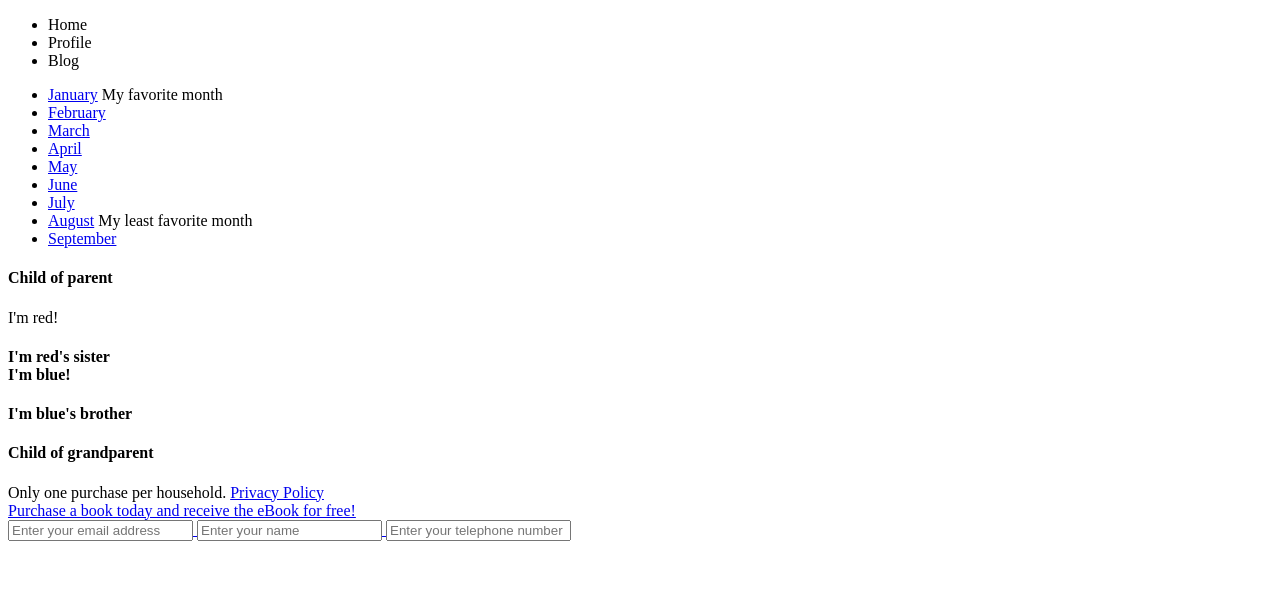
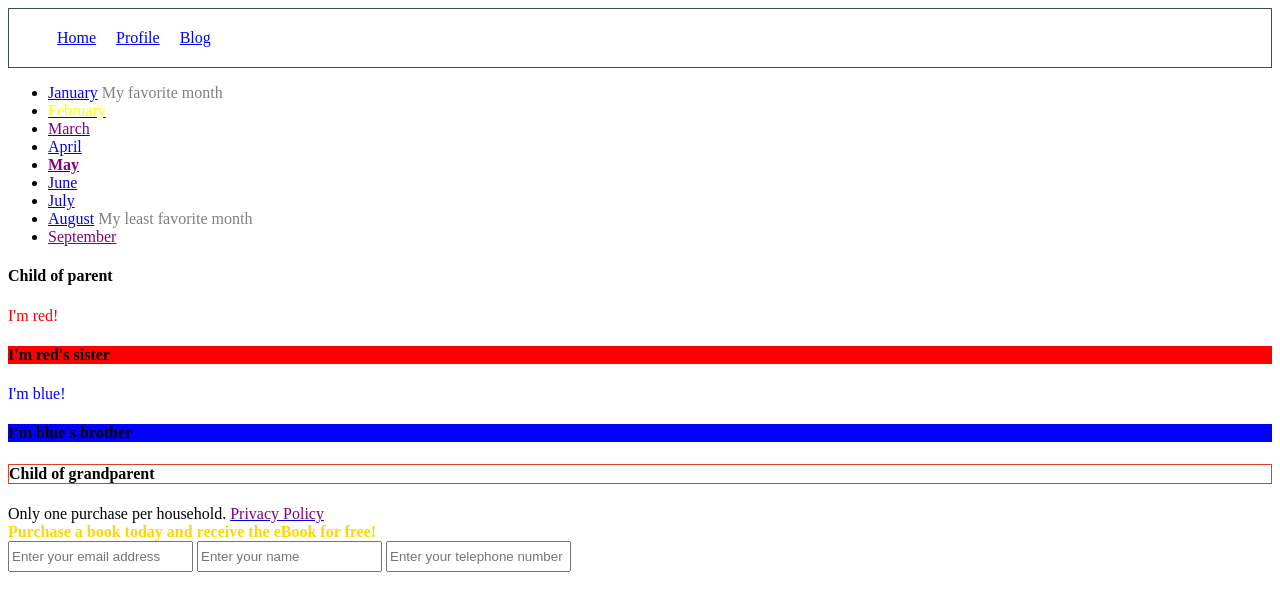
Before and after one commit to Onodric/NSS-Exercise-2-2-CSS-Selectors, a plain HTML site: page index.html in a window 1280 px wide. Drawn offline with Linux system fonts and the light colour scheme.

Commit message:
complete tasks

```diff
--- a/index.html
+++ b/index.html
@@ -11,13 +11,18 @@
   <body>
 
     <header>
+<!-- 2. Convert the ul in the navigation element into a series of horizontal links with # as the href value, without bullets, and have some space between them horizontally. -->
+<!-- 3. Ensure that the navigation is semantically marked as such (i.e. wrap it in the correct HTML tag). -->
+      <nav>
         <ul>
-        <li>Home</li>
-        <li>Profile</li>
-        <li>Blog</li>
+          <li><a href="#">Home</a></li>
+          <li><a href="#">Profile</a></li>
+          <li><a href="#">Blog</a></li>
         </ul>
+      </nav>
     </header>
-
+<!-- 6. Section elements should be contained within an article element. -->
+    <article>
       <section>
         <div class="month-list">
           <ul>
@@ -61,14 +66,15 @@
           </ul>
         </div>
       </section>
-
+    </article>
+    <article>
       <section>
         <div class="grandparent">
           <div class="parent">
             <h4>Child of parent</h4>
             <div>
               <div>I'm red!</div>
-            <h4>I'm red's sister
+              <h4>I'm red's sister</h4><!-- 7. There are two missing closing tags in this document. Make sure you add them back in. -->
               <div>I'm blue!</div>
               <h4>I'm blue's brother</h4>
             </div>
@@ -76,7 +82,7 @@
           <h4>Child of grandparent</h4>
         </div>
       </section>
-
+    </article>
     <footer class="padded">
 
       <div class="disclaimer">
@@ -87,6 +93,7 @@
               Privacy Policy
             </span>
           </span>
+        </a><!-- 7. There are two missing closing tags in this document. Make sure you add them back in. -->
       </div>
 
       <div class="promo">
@@ -100,6 +107,6 @@
       </span>
 
     </footer>
-        <script src="js/main.js"></script>
+        <!-- <script src="js/main.js"></script> -->
   </body>
 </html>
--- a/selectors.css
+++ b/selectors.css
@@ -1,14 +1,63 @@
 /*1. The header element should have a 1px border. Color, you pick.*/
-/*1. Convert the ul in the navigation element into a series of horizontal links with # as the href value, without bullets, and have some space between them horizontally.*/
-/*1. Ensure that the navigation is semantically marked as such (i.e. wrap it in the correct HTML tag).*/
-/*1. Any text in an element with class "disabled" should be colored grey, unless it is inside an anchor tag. If inside an anchor, it should be colored purple.*/
-/*1. Any text inside an element with a class of "active" should be colored yellow.*/
-/*1. Section elements should be contained within an article element.*/
-/*1. There are two missing closing tags in this document. Make sure you add them back in.*/
-/*1. Make the `"I'm red"` text colored red*/
-/*1. Make the `"I'm blue"` text colored blue*/
-/*1. The sibling `h4` of the red element should have a background color of red*/
-/*1. The sibling `h4` of the blue element should have background color of blue*/
-/*1. Any `h4` that is a direct child of grandparent should have a 1px border with rounded corners.*/
-/*1. Elements with a class of `promo` should have bold text that is also colored gold.*/
-/*1. Without adding any other attributes to the `input` fields in the footer, write a CSS selector that makes any text input field have a height of `25px`.*/
+header {
+  border: 1px solid #3e4e5e;
+}
+
+/*2. Convert the ul in the navigation element into a series of horizontal links with # as the href value, without bullets, and have some space between them horizontally.*/
+nav li {
+  display: inline-block;
+  list-style: none;
+  padding: .25em;
+  margin: 0 .25em;
+}
+
+/*4. Any text in an element with class "disabled" should be colored grey, unless it is inside an anchor tag. If inside an anchor, it should be colored purple.*/
+.disabled {
+  color: grey;
+}
+
+a .disabled,
+a.disabled {
+  color: purple;
+}
+
+/*5. Any text inside an element with a class of "active" should be colored yellow.*/
+.active {
+  color: yellow;
+}
+
+/*8. Make the `"I'm red"` text colored red*/
+.parent>div>div:first-child {
+  color: red;
+}
+
+/*9. Make the `"I'm blue"` text colored blue*/
+.parent>div>:nth-child(3) {
+  color: blue;
+}
+
+/*10. The sibling `h4` of the red element should have a background color of red*/
+.parent>div>:nth-child(2) {
+  background-color: red;
+}
+
+/*11. The sibling `h4` of the blue element should have background color of blue*/
+.parent>div>:nth-child(4) {
+  background-color: blue;
+}
+
+/*12. Any `h4` that is a direct child of grandparent should have a 1px border with rounded corners.*/
+.grandparent>h4 {
+  border: 1px solid #e23f22;
+}
+
+/*13. Elements with a class of `promo` should have bold text that is also colored gold.*/
+.promo {
+  font-weight: bold;
+  color: gold;
+}
+
+/*14. Without adding any other attributes to the `input` fields in the footer, write a CSS selector that makes any text input field have a height of `25px`.*/
+input {
+  height: 25px;
+}
```
Also changed, not shown: 1 other file. Lines whose indentation alone changed are shown as unchanged.
